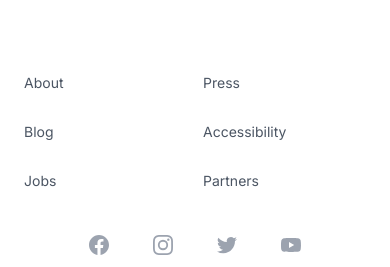
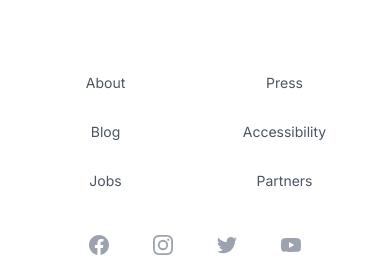
Before and after one commit to Mokhtaar/tradeSuite, a Next.js app: page / in a window 390 px wide. Shown: the part 3511-3778 px from the top of the page. Built offline with nearby package versions, Linux system fonts and the light colour scheme.

Commit message:
footerEdit

```diff
--- a/src/app/components/Footer.js
+++ b/src/app/components/Footer.js
@@ -74,7 +74,7 @@ export default function Footer() {
         <footer className="bg-white">
           <div className="mx-auto max-w-7xl overflow-hidden px-6 py-20 sm:py-24 lg:px-8">
             <nav
-              className="-mb-6 columns-2 sm:flex sm:justify-center sm:space-x-12"
+              className="-mb-6 columns-2 text-center sm:flex sm:justify-center sm:space-x-12"
               aria-label="Footer"
             >
               {navigation.main.map((item) => (
```
